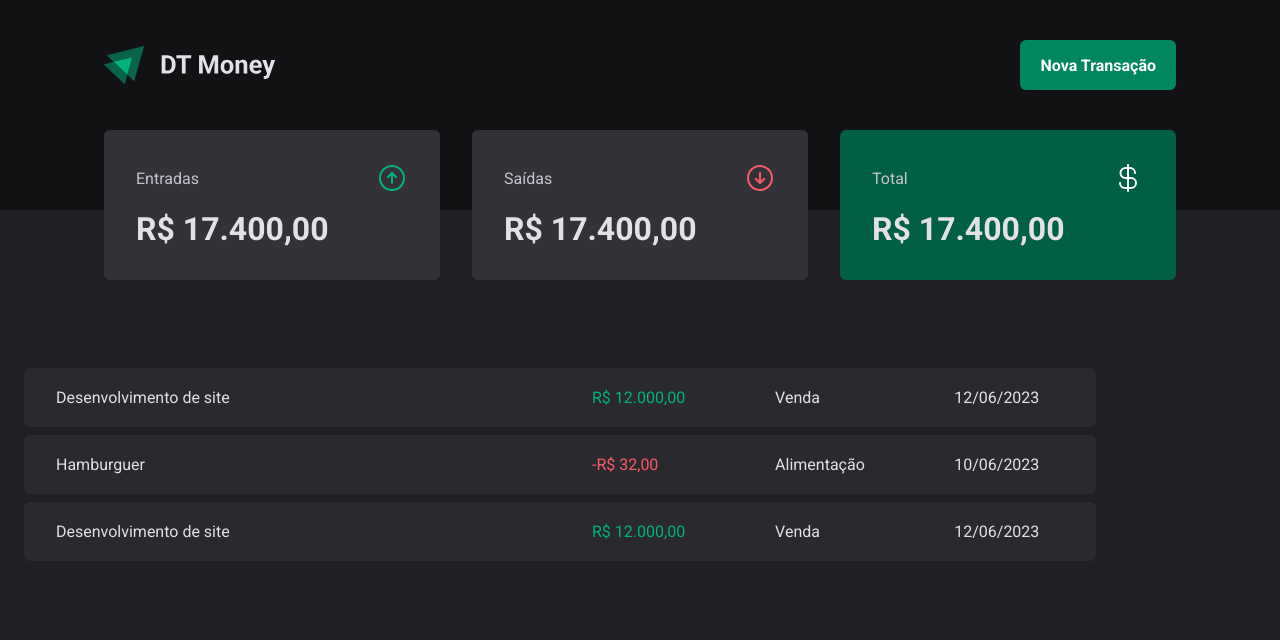
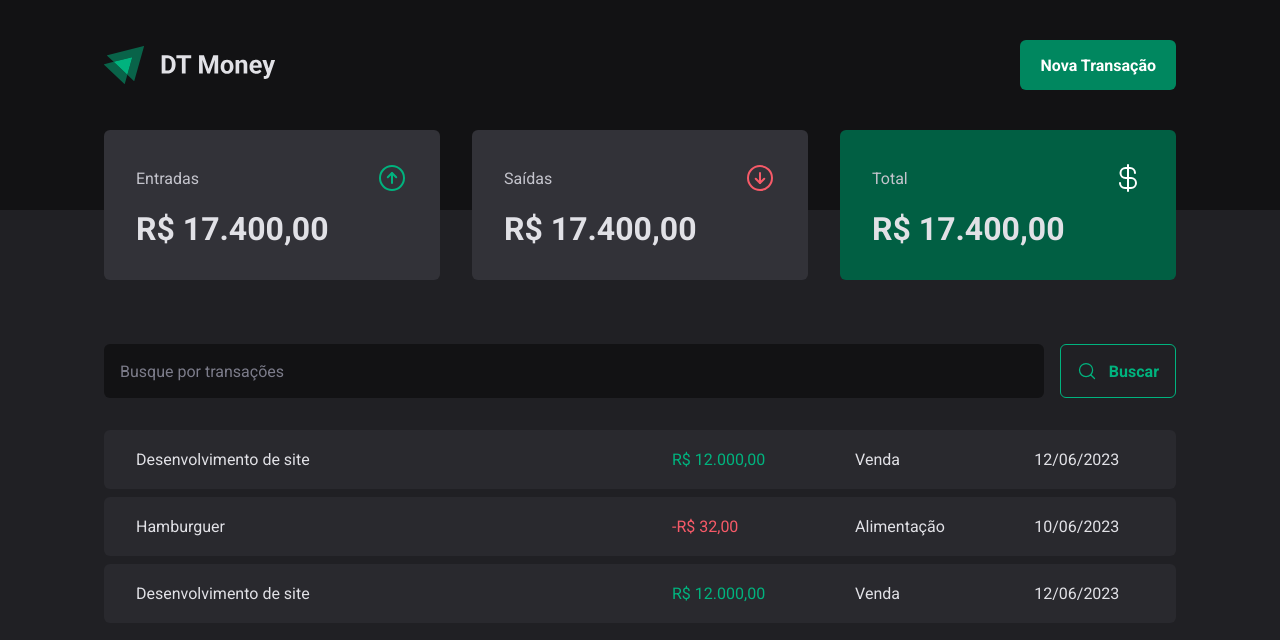
Before and after one commit to MarcioPezzi92/jubi-money, a React (Vite) app: page / in a window 1280 px wide. Shown: the top 640 px of the page. Built offline with nearby package versions, Linux system fonts and the light colour scheme.

Commit message:
feat: search form component

```diff
--- /dev/null
+++ b/src/pages/Transactions/components/SearchForm/index.tsx
@@ -0,0 +1,14 @@
+import { MagnifyingGlass } from 'phosphor-react'
+import { SearchFormContainer } from './styles'
+
+export function SearchForm() {
+  return (
+    <SearchFormContainer>
+      <input type="text" placeholder="Busque por transações" />
+      <button type="submit">
+        <MagnifyingGlass size={20} />
+        <span>Buscar</span>
+      </button>
+    </SearchFormContainer>
+  )
+}
--- /dev/null
+++ b/src/pages/Transactions/components/SearchForm/styles.ts
@@ -0,0 +1,41 @@
+import { styled } from 'styled-components'
+
+export const SearchFormContainer = styled.form`
+  display: flex;
+  gap: 1rem;
+
+  input {
+    flex: 1;
+    border-radius: 6px;
+    border: 0;
+    background: ${(props) => props.theme['gray-900']};
+    color: ${(props) => props.theme['gray-300']};
+    padding: 1rem;
+
+    &::placeholder {
+      color: ${(props) => props.theme['gray-500']};
+    }
+  }
+
+  button {
+    display: flex;
+    align-items: center;
+    gap: 0.75rem;
+
+    border: 0;
+    padding: 1rem;
+    background: transparent;
+    border: 1px solid ${(props) => props.theme['green-300']};
+    color: ${(props) => props.theme['green-300']};
+    font-weight: bold;
+    border-radius: 6px;
+
+    transition: background-color 0.2s, color 0.2s;
+
+    &:hover {
+      background: ${(props) => props.theme['green-500']};
+      border: 1px solid ${(props) => props.theme['green-500']};
+      color: ${(props) => props.theme.white};
+    }
+  }
+`
--- a/src/pages/Transactions/index.tsx
+++ b/src/pages/Transactions/index.tsx
@@ -1,5 +1,6 @@
 import { Header } from '../../components/Header'
 import { Summary } from '../../components/Summary'
+import { SearchForm } from './components/SearchForm'
 import {
   PriceHighlight,
   TransactionsContainer,
@@ -13,6 +14,7 @@
       <Summary />
 
       <TransactionsContainer>
+        <SearchForm />
         <TransactionsTable>
           <tbody>
             <tr>
--- a/src/pages/Transactions/styles.ts
+++ b/src/pages/Transactions/styles.ts
@@ -1,7 +1,7 @@
 import { styled } from 'styled-components'
 
 export const TransactionsContainer = styled.main`
-  margin: 5rem 0 auto;
+  margin: 4rem auto 0;
   padding: 0 1.5rem;
   width: 100%;
   max-width: 1120px;
@@ -11,7 +11,7 @@
   width: 100%;
   border-collapse: separate;
   border-spacing: 0 0.5rem;
-  /* margin-top: 1.5rem; */
+  margin-top: 1.5rem;
 
   td {
     padding: 1.25rem 2rem;
```
